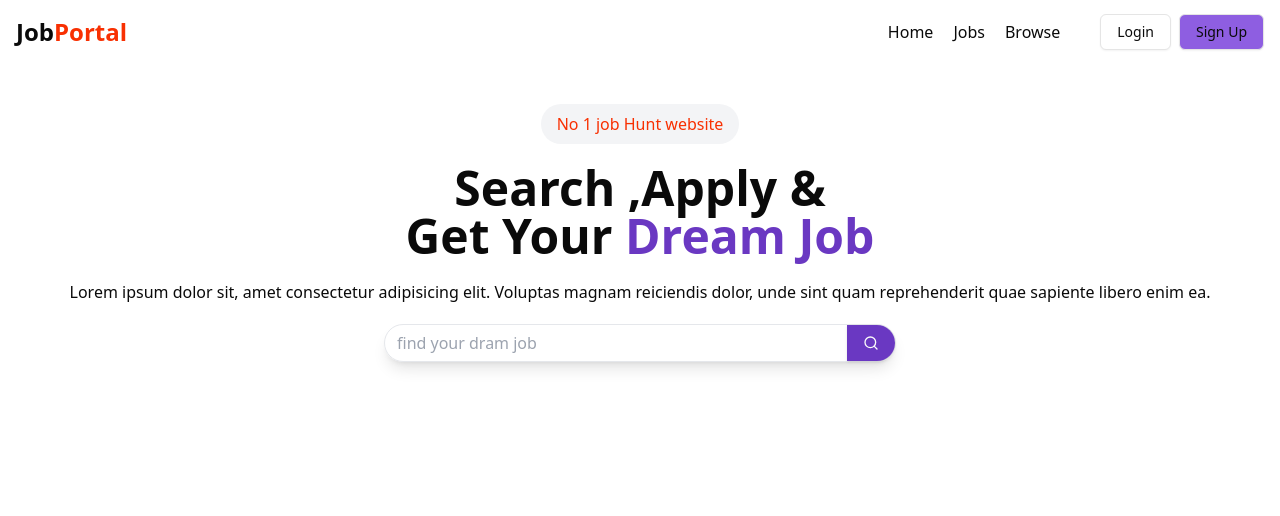
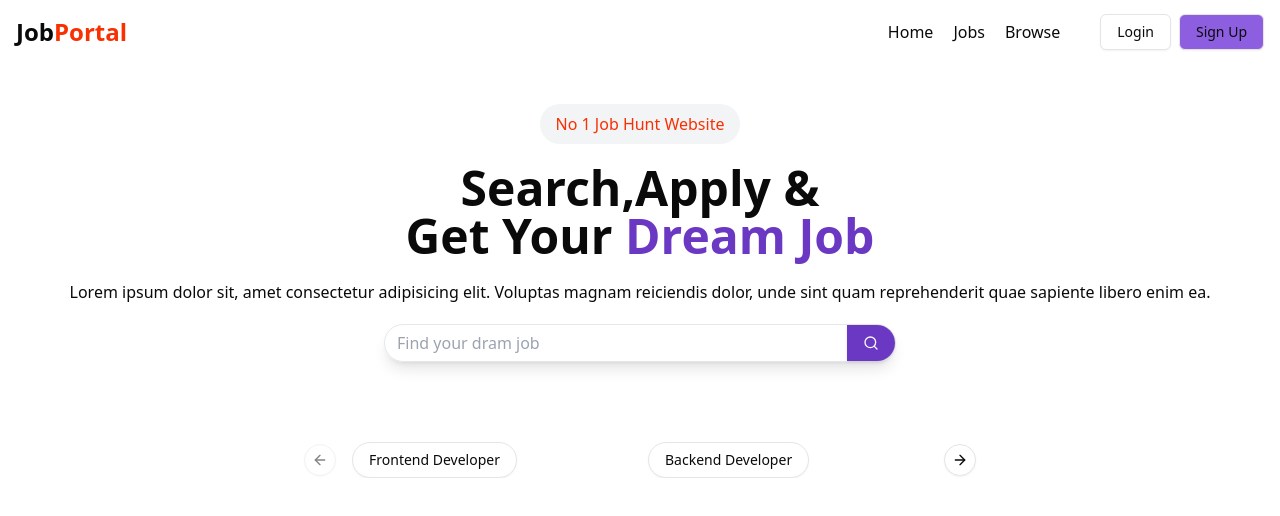
Before and after one commit to AdityaSonawane5/web_Development, a React (Vite) app in the folder Job_Portal/Frontend/: page / in a window 1280 px wide. Shown: the top 516 px of the page. Built offline with nearby package versions, Linux system fonts and the light colour scheme.

Commit message:
job Page

```diff
--- a/Job_Portal/Frontend/src/components/CategoryCarousel.jsx
+++ b/Job_Portal/Frontend/src/components/CategoryCarousel.jsx
@@ -1,8 +1,9 @@
 import React from 'react'
-import { Carousel, CarouselContent, CarouselItem } from './ui/carousel'
+import { Carousel, CarouselContent, CarouselItem, CarouselNext, CarouselPrevious } from './ui/carousel'
+import { Button } from './ui/button'
 
 
-const category=[
+const category = [
   "Frontend Developer",
   "Backend Developer",
   "Data Scienties",
@@ -12,15 +13,19 @@
 const CategoryCarousel = () => {
   return (
     <div>
-      <Carousel>
+      <Carousel className="w-full max-w-xl mx-auto my-20">
         <CarouselContent>
           {
-                category.map((cat,index)=>(
-                    <CarouselItem></CarouselItem>
+            category.map((cat, index) => (
+              <CarouselItem className="md:basis-1/2 lg-basis-1/3">
+                <Button variant="outline" className="rounded-full">{cat}</Button>
+              </CarouselItem>
             ))
           }
 
         </CarouselContent>
+        <CarouselPrevious />
+        <CarouselNext />
       </Carousel>
     </div>
   )
--- a/Job_Portal/Frontend/src/components/HeroSection.jsx
+++ b/Job_Portal/Frontend/src/components/HeroSection.jsx
@@ -6,13 +6,13 @@
     return (
         <div className='text-center'>
             <div className='flex flex-col gap-5 my-10'>
-                <span className='m-auto px-4 py-2 rounded-full bg-gray-100 text-[#F83002] font-medium'>No 1 job Hunt website</span>
-                <h1 className='text-5xl font-bold'>Search ,Apply & <br /> Get Your <span className='text-[#6A38C2]'>Dream Job</span> </h1>
+                <span className='m-auto px-4 py-2 rounded-full bg-gray-100 text-[#F83002] font-medium'>No 1 Job Hunt Website</span>
+                <h1 className='text-5xl font-bold'>Search,Apply & <br /> Get Your <span className='text-[#6A38C2]'>Dream Job</span> </h1>
                 <p>Lorem ipsum dolor sit, amet consectetur adipisicing elit. Voluptas magnam reiciendis dolor, unde sint quam reprehenderit quae sapiente libero enim ea.</p>
                 <div className='flex w-[40%] shadow-lg border border-gray-200 pl-3 rounded-full items-center gap-4 mx-auto' >
                     <input
                         type="text"
-                        placeholder='find your dram job'
+                        placeholder='Find your dram job'
                         className='outline-none border-none w-full'
                     />
                     <Button className="rounded-r-full bg-[#6A38C2]">
--- a/Job_Portal/Frontend/src/components/Home.jsx
+++ b/Job_Portal/Frontend/src/components/Home.jsx
@@ -2,6 +2,7 @@
 import Navbar from './shared/Navbar'
 import HeroSection from './HeroSection'
 import CategoryCarousel from './CategoryCarousel'
+import LatestJobs from './LatestJobs'
 
 const Home = () => {
   return (
@@ -9,8 +10,8 @@
       <Navbar/>
       <HeroSection/>
       <CategoryCarousel/>
-      {/* <LatestJobs/>
-      <Footer/> */}
+      <LatestJobs/>
+      {/* <Footer/>  */}
     </div>
   )
 }
--- /dev/null
+++ b/Job_Portal/Frontend/src/components/LatestJobs.jsx
@@ -0,0 +1,11 @@
+import React from 'react'
+
+const LatestJobs = () => {
+  return (
+    <div>
+
+    </div>
+  )
+}
+
+export default LatestJobs
```
Lines whose indentation alone changed are shown as unchanged.
